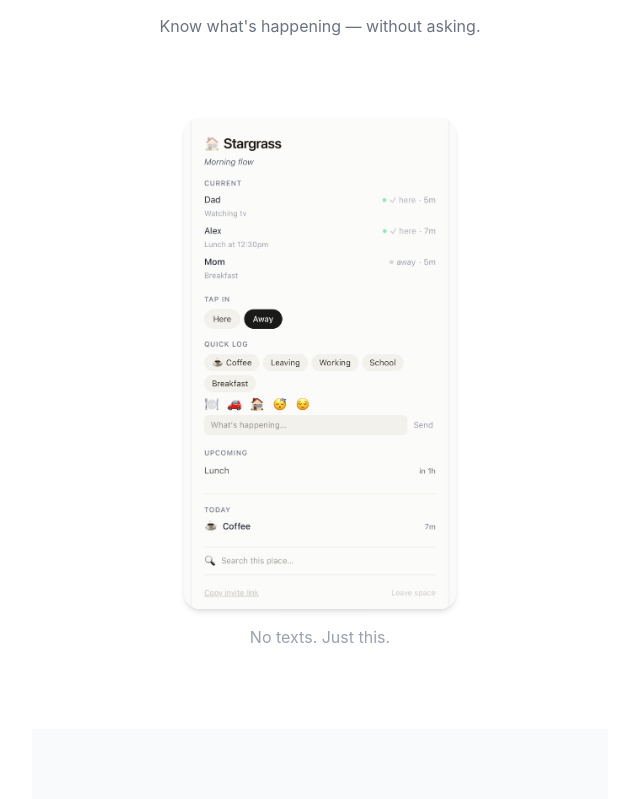
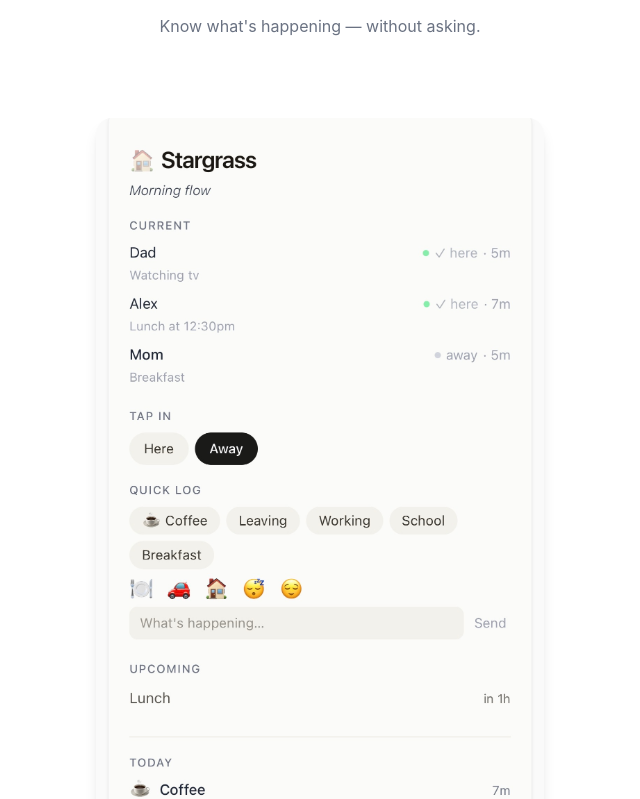
Before and after one commit to mralexellerman-dot/Glanceable, a Next.js app: page / in a window 1280 px wide. Shown: the part 846-1645 px from the top of the page, without its empty margins (320-960 px from the left). Built offline with nearby package versions, Linux system fonts and the light colour scheme.

Commit message:
“screenshot”

```diff
--- a/app/page.tsx
+++ b/app/page.tsx
@@ -44,13 +44,13 @@ export default function Home() {
       </section>
 
       {/* ── Proof / screenshot ────────────────────────────────────────────── */}
-      <section className="max-w-xs mx-auto px-6 pb-20 text-center">
+      <section className="mx-auto pb-16 text-center" style={{ maxWidth: '480px', padding: '0 16px' }}>
         <img
           src="/IMG_8777.jpeg"
           alt="Glanceable in use — Current, Upcoming, and Today"
-          className="w-full rounded-2xl shadow-md"
+          className="w-full rounded-2xl shadow-lg"
         />
-        <p className="mt-4 text-base text-gray-400">No texts. Just this.</p>
+        <p className="mt-3 text-base text-gray-400">No texts. Just this.</p>
       </section>
 
       {/* ── Problem ───────────────────────────────────────────────────────── */}
```
